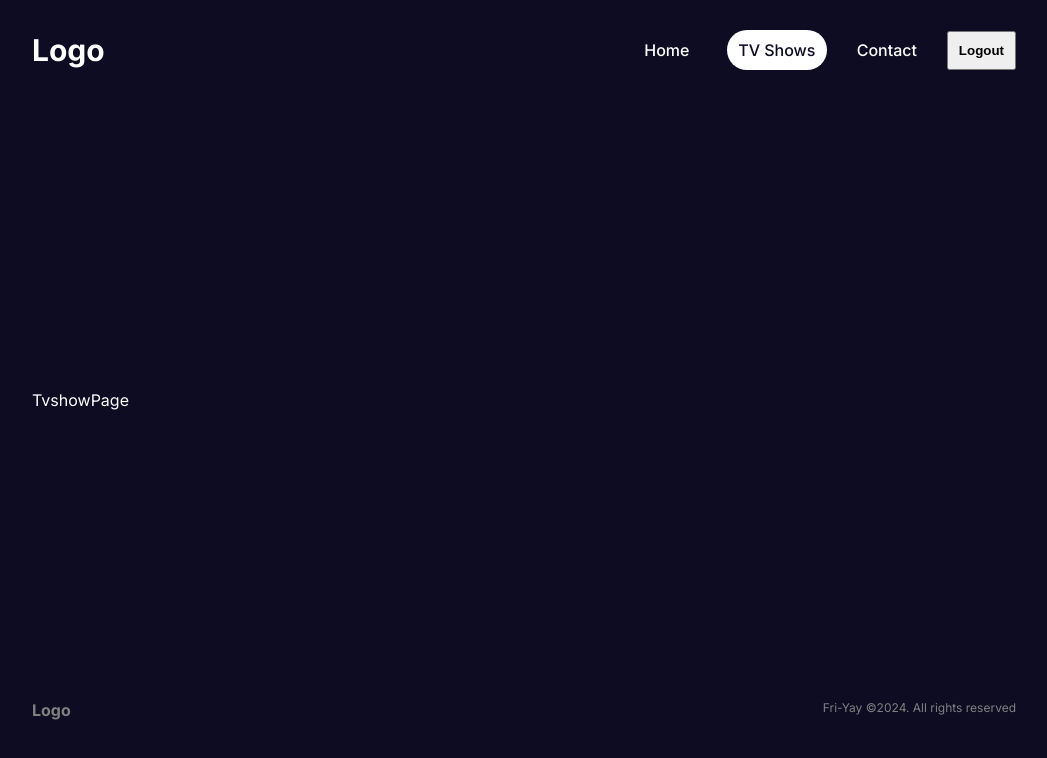
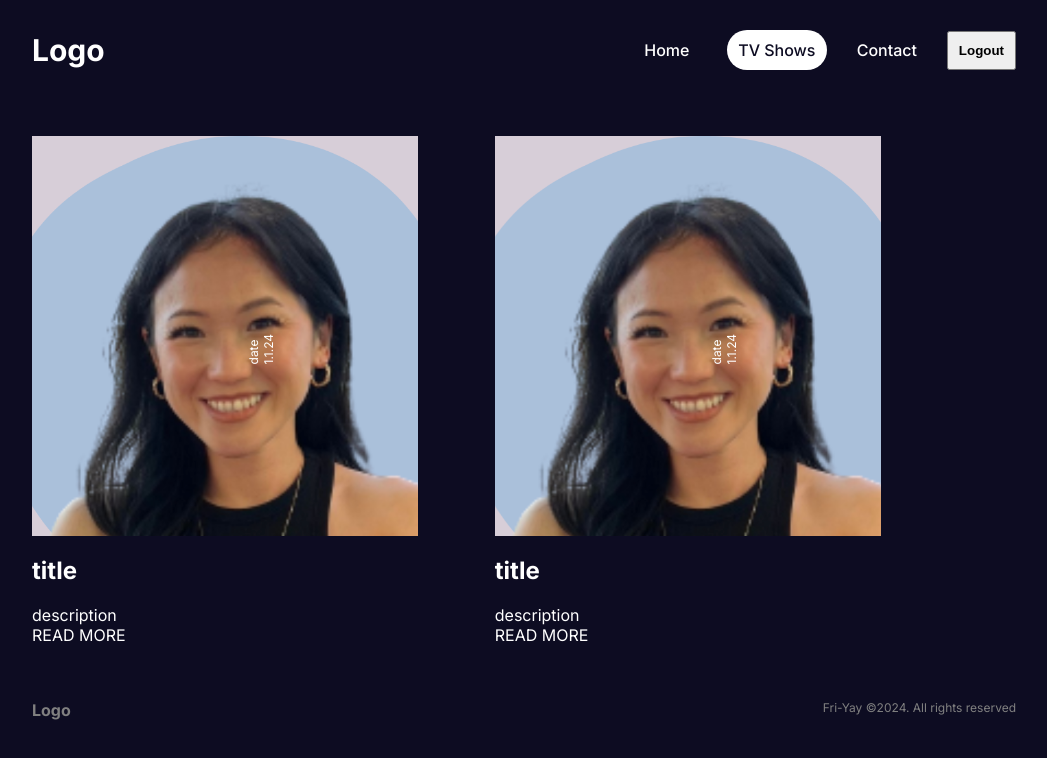
Before and after one commit to vmaineng/movie-night, a Next.js app in the folder front/: page /tvshows in a window 1280 px wide. Shown: the top 758 px of the page, without its empty margins (116-1163 px from the left). Built offline with nearby package versions, Linux system fonts and the light colour scheme.

Commit message:
updated picture

```diff
--- a/front/src/app/components/tvShowCard/tvshowCard.jsx
+++ b/front/src/app/components/tvShowCard/tvshowCard.jsx
@@ -3,7 +3,7 @@ import Image from "next/image";
 import styles from "./tvshowCard.module.css";
 import Link from "next/link";
 
-const tvshowCard = () => {
+const TvshowCard = () => {
   return (
     <div className={styles.container}>
       <div className={styles.top}>
@@ -21,4 +21,4 @@ const tvshowCard = () => {
   );
 };
 
-export default tvshowCard;
+export default TvshowCard;
--- a/front/src/app/shows/page.jsx
+++ b/front/src/app/shows/page.jsx
@@ -2,7 +2,7 @@ import React from 'react'
 
 const TvShowPage = () => {
   return (
-    <div>TvShowPage</div>
+    <div>TvShow    Page</div>
   )
 }
 
--- a/front/src/app/tvshows/page.jsx
+++ b/front/src/app/tvshows/page.jsx
@@ -1,17 +1,19 @@
-import React from 'react'
-import Image from 'next/image'
-import styles from "./tvshows.module.css"
-import tvshowCard from '../components/tvShowCard/tvshowCard'
+import React from "react";
+import Image from "next/image";
+import styles from "./tvshows.module.css";
+import TvshowCard from "../components/tvShowCard/TvshowCard";
 
 const TvshowPage = () => {
   return (
     <div className={styles.showContainer}>
-      TvshowPage
-     <div className={styles.post}>
-      <tvshowCard />
-       </div>
+      <div className={styles.post}>
+        <TvshowCard />
       </div>
-  )
-}
+      <div className={styles.post}>
+        <TvshowCard />
+      </div>
+    </div>
+  );
+};
 
-export default TvshowPage
+export default TvshowPage;
```
